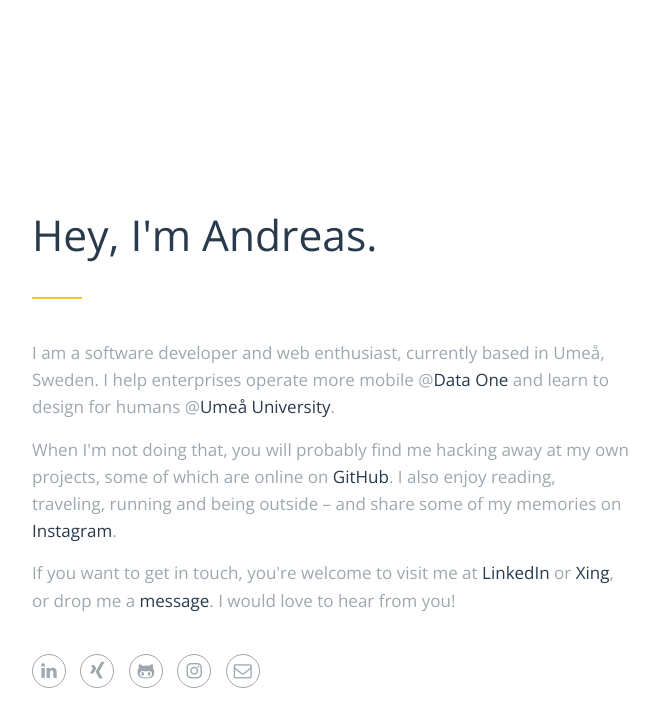
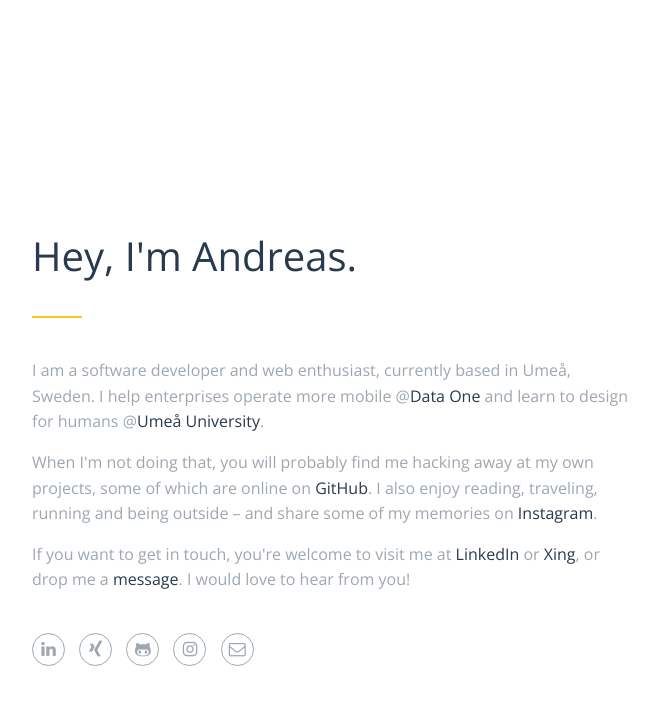
Before and after one commit to andrsphil/andrsphil.github.io, a Jekyll site: the page built from index.html, in a window 1280 px wide. Shown: the top 727 px of the page, without its empty margins (308-967 px from the left). Built offline with Jekyll 4.4.1, drawn with Linux system fonts in a browser that asks for light colours.

Commit message:
Probably I was a bit too optimistic about the thin font on screens that are not MacBooks :p

```diff
--- a/_sass/_base.scss
+++ b/_sass/_base.scss
@@ -4,7 +4,6 @@
 
 html, body
 {
-  font-weight: 300;
   width: 100%;
   height: 100%;
 }
@@ -33,7 +32,7 @@ h1
 {
   color: $color-secondary;
   font-size: (1.5 * $font-size-base);
-  font-weight: 300;
+  font-weight: normal;
   line-height: 1.1;
   margin: $spacing-sm 0 ($spacing-md * 2) 0;
   position: relative;
@@ -62,7 +61,6 @@ p
 a
 {
   color: $color-secondary;
-  font-weight: 400;
   text-decoration: none;
   transition: color $transition;
 
--- a/_sass/_variables.scss
+++ b/_sass/_variables.scss
@@ -4,7 +4,7 @@
 
 $assets: '/assets';
 $baseurl: '';
-$font-size-base: 1.7rem;
+$font-size-base: 1.6rem;
 $icon-circle-size: ($font-size-base + 1.5rem);
 $icon-font-size: ($font-size-base + 0.1rem);
 $screen-sm-min: 1024px;
```
